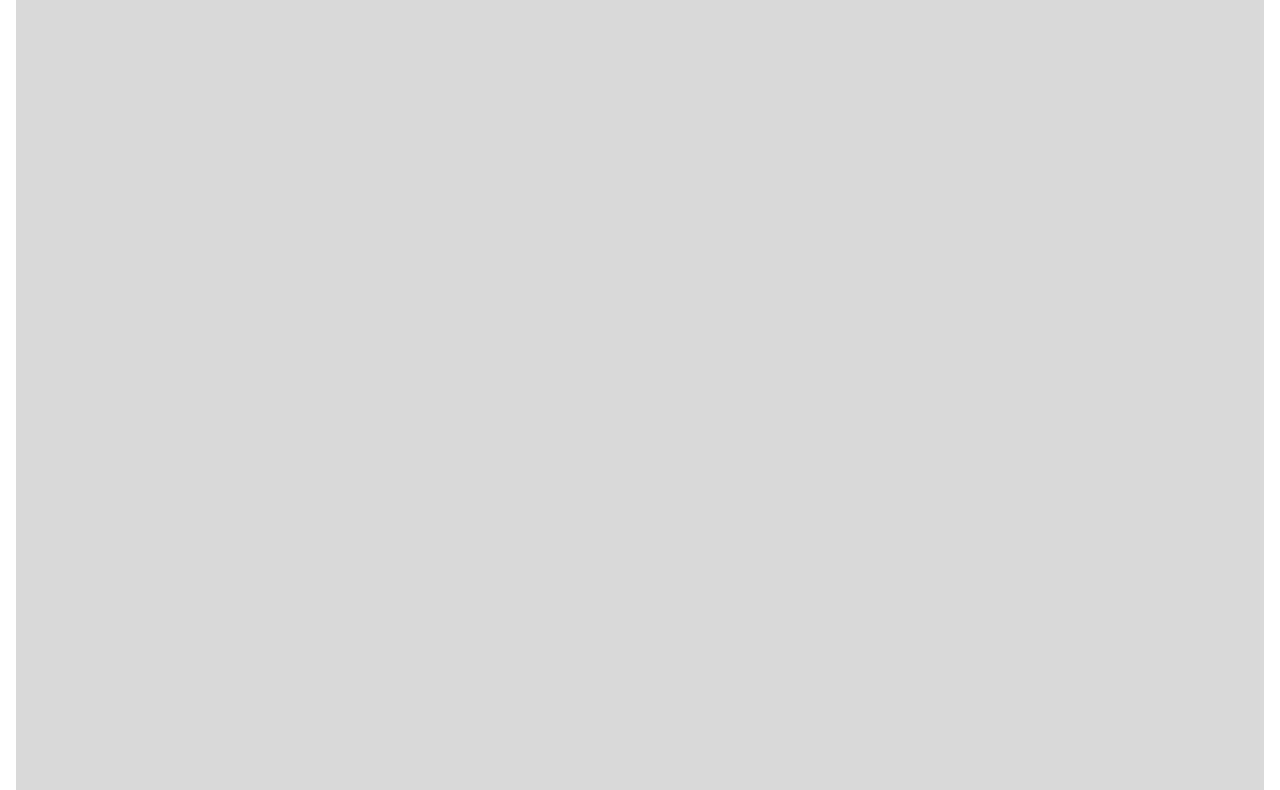
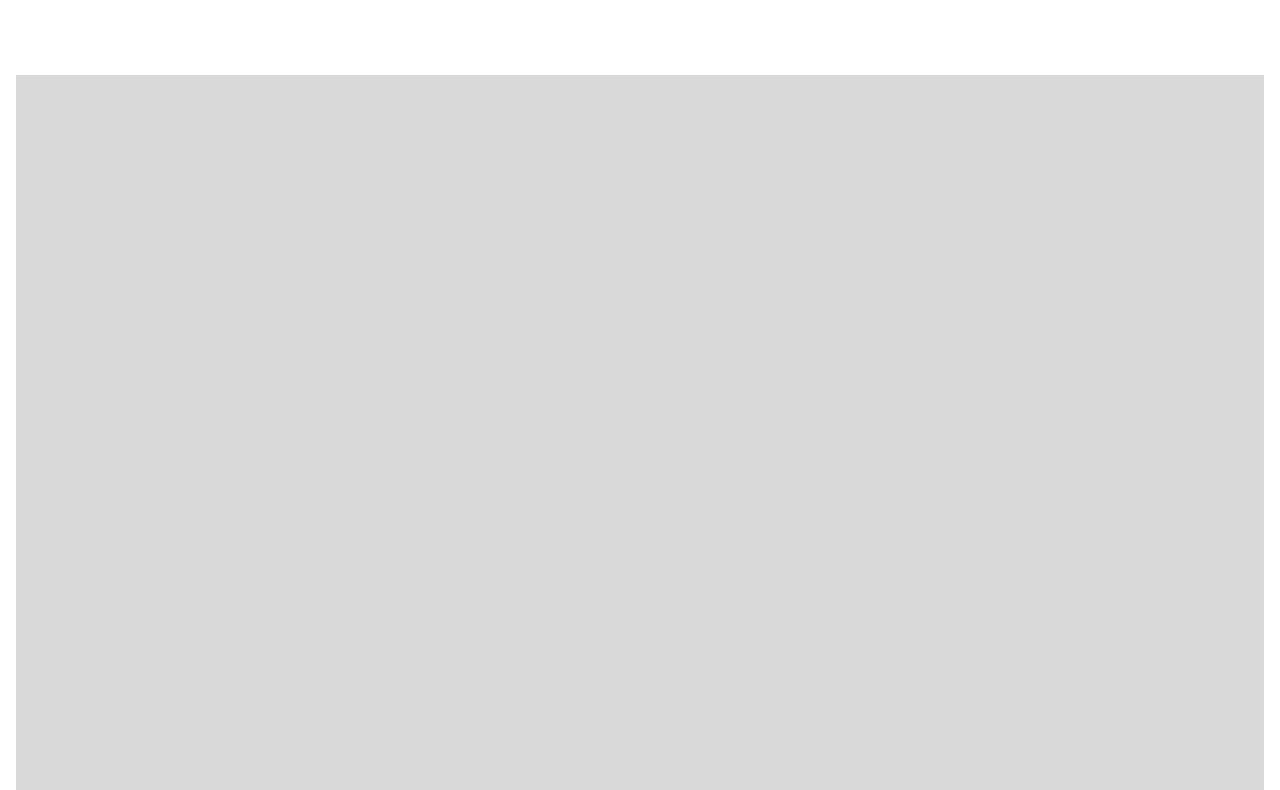
Before and after one commit to energywraith/ParallaxHero, a website with bundled scripts: page public/index.html in a window 1280 px wide. Shown: the part 533-1323 px from the top of the page. Built offline with nearby package versions, Linux system fonts and the light colour scheme.

Commit message:
Fix padding, and row gap for tablet breakpoint

```diff
--- a/public/styles/global.css
+++ b/public/styles/global.css
@@ -28,6 +28,13 @@ body {
   flex-direction: column;
   row-gap: 6rem;
   max-width: 1280px;
+}
+
+@media (min-width: 768px) {
+  body {
+    padding: 5rem 1rem;
+    row-gap: 8rem;
+  }
 }
 
 @media (min-width: 1400px) {
```
